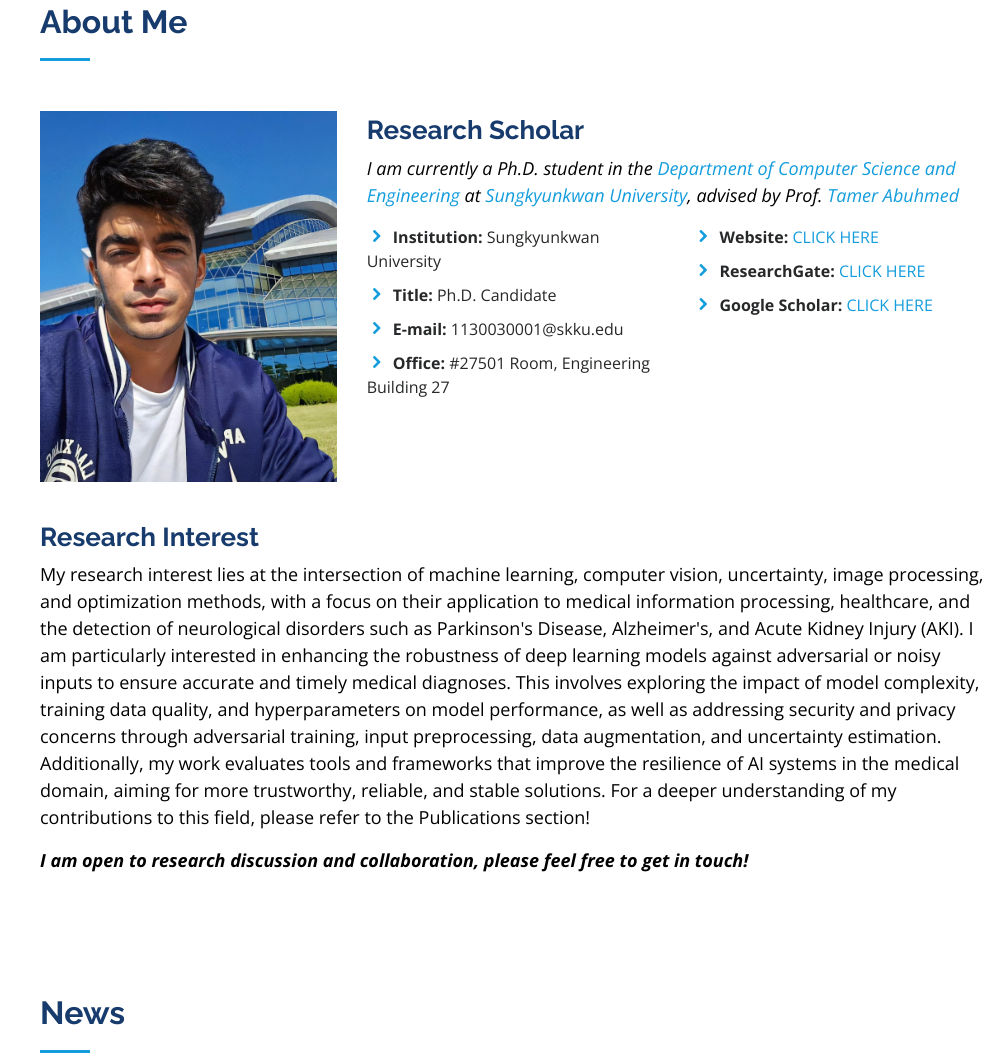
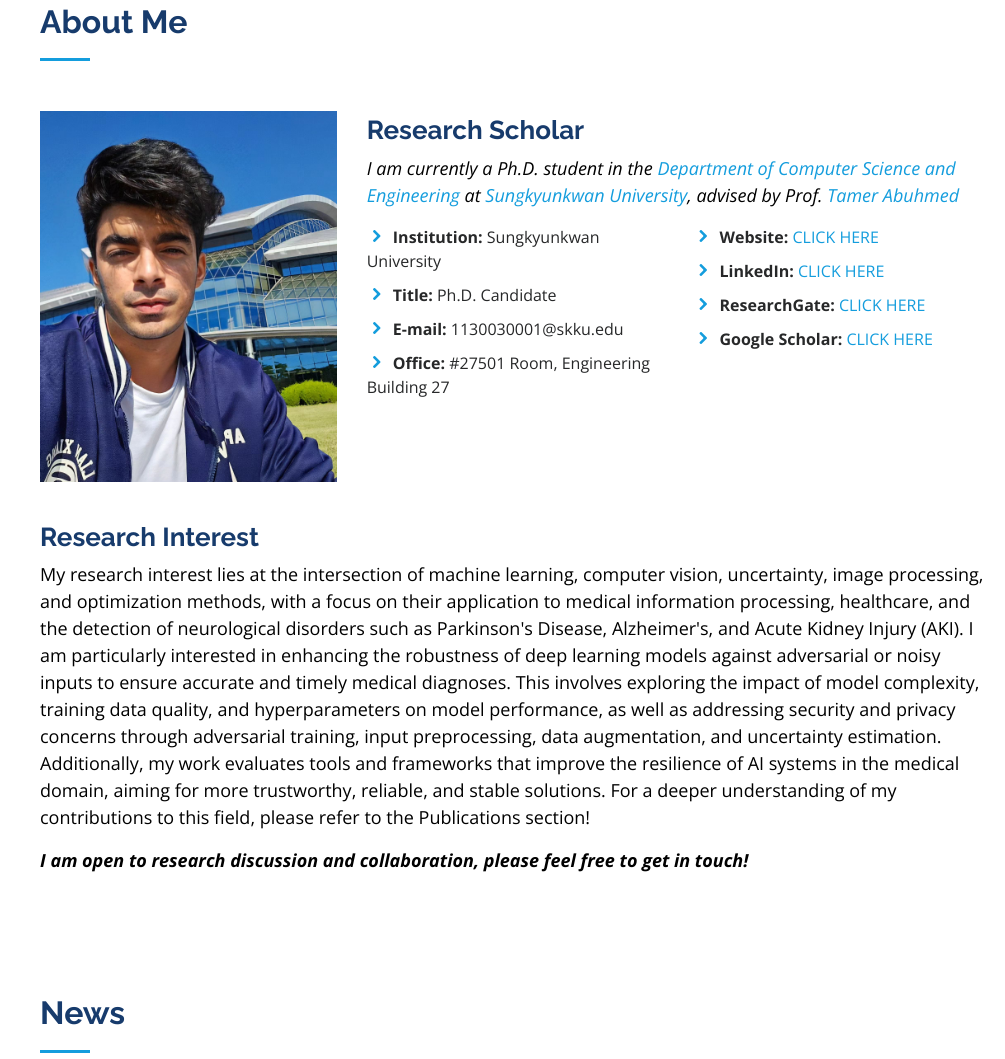
Before and after one commit to Haseebjaved123/Haseebjaved123.github.io, a plain HTML site: page index.html in a window 1280 px wide. Shown: the part 857-1916 px from the top of the page, without its empty margins (275-1280 px from the left). Drawn offline with nearby package versions, Linux system fonts and the light colour scheme.

Commit message:
Update index.html

```diff
--- a/index.html
+++ b/index.html
@@ -128,7 +128,7 @@
               <div class="col-lg-6">
                 <ul>
                   <li><i class="icofont-rounded-right"></i> <strong>Website:</strong> <a href="https://haseebjaved123.github.io/" target="_blank">CLICK HERE</a></li>
-<!--                  <li><i class="icofont-rounded-right"></i> <strong>LinkedIn:</strong> <a href="https://www.linkedin.com/in/haseeb-javed-mlengineer/" target="_blank">CLICK HERE</a></li> -->
+                  <li><i class="icofont-rounded-right"></i> <strong>LinkedIn:</strong> <a href="https://www.linkedin.com/in/haseeb-javed-mlengineer/" target="_blank">CLICK HERE</a></li>
                   <li><i class="icofont-rounded-right"></i> <strong>ResearchGate:</strong> <a href="https://www.researchgate.net/profile/Haseeb-Javed-3" target="_blank">CLICK HERE</a></li>
                   <li><i class="icofont-rounded-right"></i> <strong>Google Scholar:</strong> <a href="https://scholar.google.com/citations?user=Px3nMw0AAAAJ&hl=en" target="_blank">CLICK HERE</a></li>
                 </ul>
```
